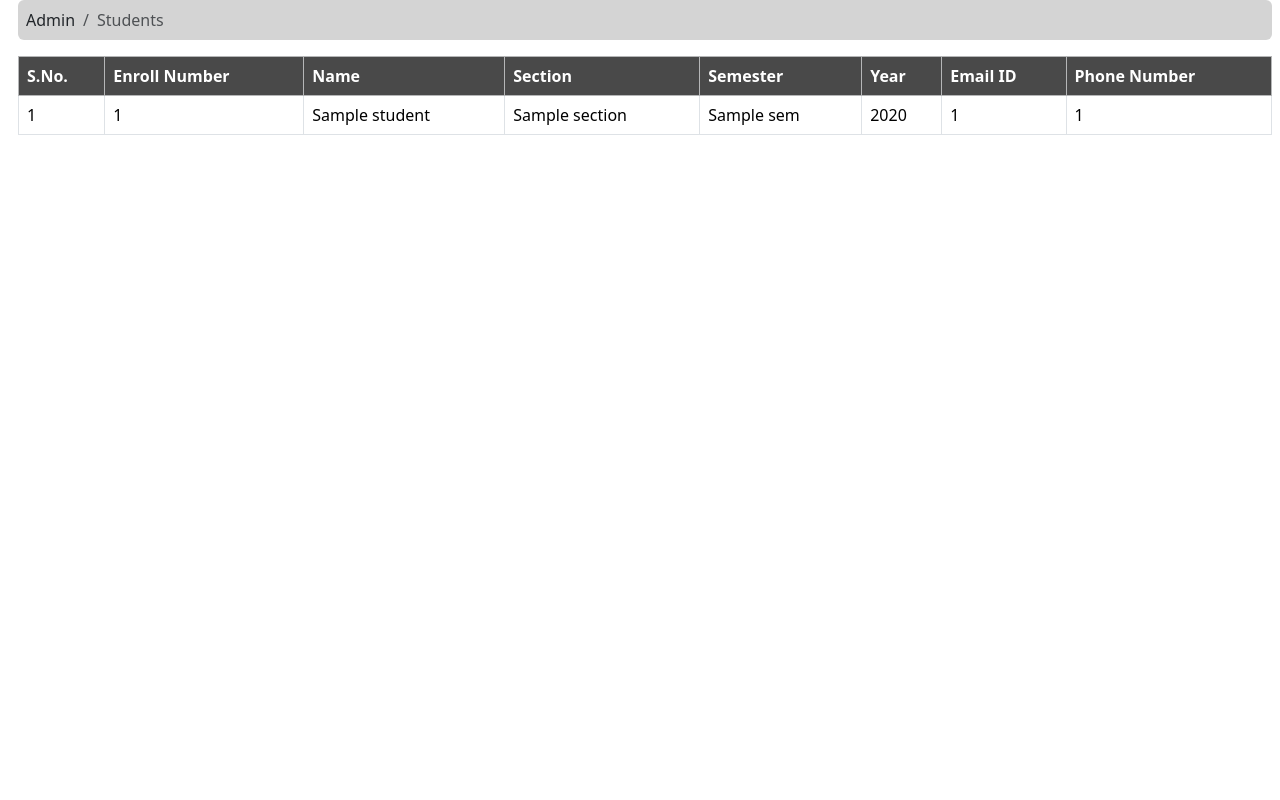
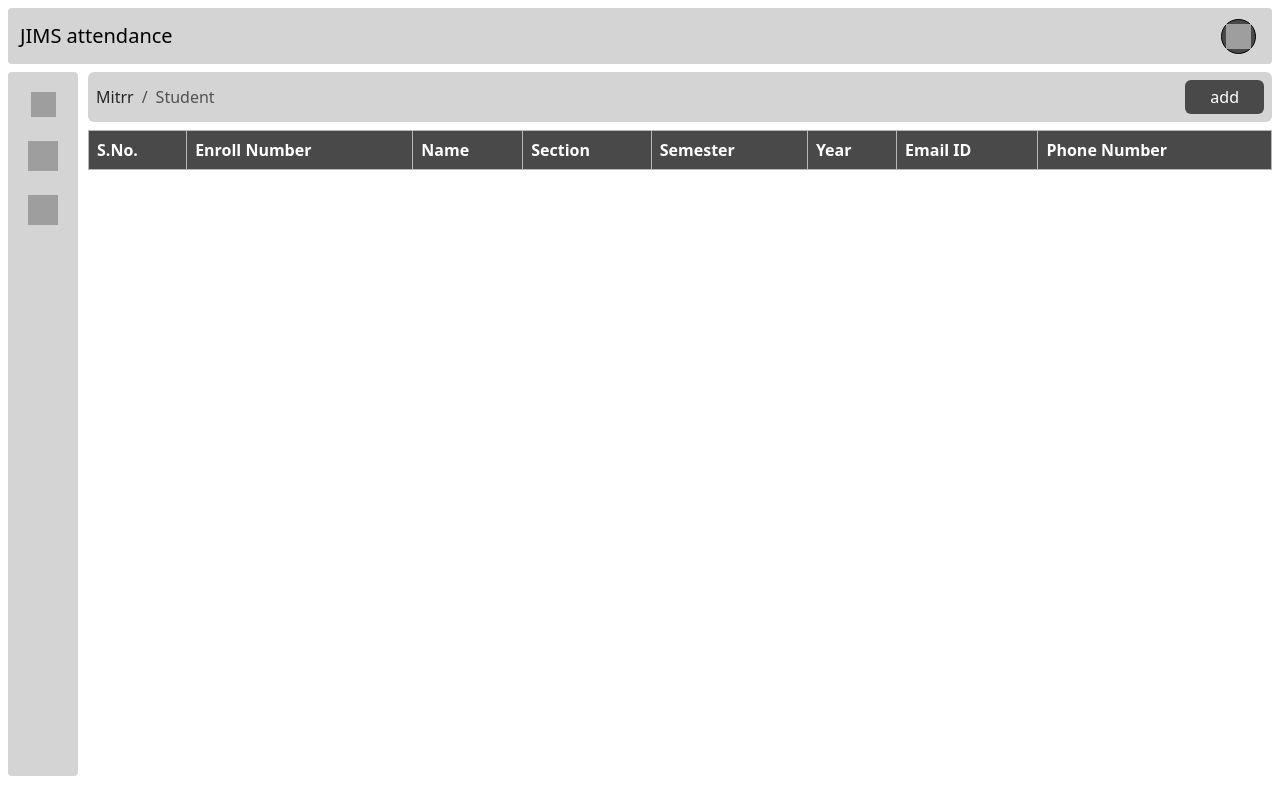
Before and after one commit to satyaakant/ERP, a Django app: template templates/mitrr/student.html in a window 1280 px wide. Run offline with Django 5.2, Linux system fonts and the light colour scheme; the template is opened without the code that fills it: most values are stand-ins (such as "Sample title", 1, 10 or a date in 2020); lists and menus that the app fills with data are empty; some libraries are stand-ins or nearby versions; grey boxes are pictures that could not be loaded.

Commit message:
mitrr pov created

```diff
--- a/mitrr/urls.py
+++ b/mitrr/urls.py
@@ -2,5 +2,8 @@ from django.urls import path
 from . import views
 
 urlpatterns = [
-    path('', views.login, name='login')
+    path("", views.login, name="login"),
+    path("dashboard/", views.dashboard, name="dashboard"),
+    path("teacher/", views.teacher, name="teacher"),
+    path("student/", views.student, name="student"),
 ]
--- a/student/urls.py
+++ b/student/urls.py
@@ -1,7 +1,7 @@
-from django.contrib import admin
 from django.urls import path
 from . import views
 
 urlpatterns = [
     path("", views.login, name="login"),
+    path("dashboard/", views.dashboard, name="dashboard"),
 ]
--- a/student/views.py
+++ b/student/views.py
@@ -4,4 +4,7 @@ from django.http import HttpResponse
 
 # Create your views here.
 def login(requests):
-    return HttpResponse("Any student of HTML Here")
+    return HttpResponse("login student")
+
+def dashboard(requests):
+    return HttpResponse("dashboard student")
--- a/teacher/urls.py
+++ b/teacher/urls.py
@@ -2,5 +2,5 @@ from django.urls import path
 from . import views
 
 urlpatterns = [
-    path('', views.login, name='login')
+    path("", views.login, name="login")
 ]
--- a/templates/mitrr/components/footer.html
+++ b/templates/mitrr/components/footer.html
@@ -1,12 +1,12 @@
 <nav class="navbar mx-2 rounded-2" style="background-color: var(--secondary);">
     <div class="d-flex align-items-center justify-content-around w-100">
-        <a href="{% url 'dashboard-adminn' %}" class="nav-link text-light mt-2 text-center">
+        <a href="{% url 'dashboard' %}" class="nav-link text-light mt-2 text-center">
             <img width="25" height="25" src="https://img.icons8.com/ios/30/home--v1.png" alt="home"/>
         </a>
-        <a href="{% url 'teacher-adminn' %}"  id="teacher-link" class="nav-link text-light mt-2 text-center">
+        <a href="{% url 'teacher' %}"  id="teacher-link" class="nav-link text-light mt-2 text-center">
             <img width="30" height="30" src="https://img.icons8.com/?size=100&id=38HJBFwphJ3I&format=png&color=000000" alt="teacher"/>
         </a>
-        <a href="{% url 'student-adminn' %}"  id="student-link" class="nav-link text-light mt-2 text-center">
+        <a href="{% url 'student' %}"  id="student-link" class="nav-link text-light mt-2 text-center">
             <img width="30" height="30" src="https://img.icons8.com/?size=100&id=38833&format=png&color=000000" alt="student"/>
         </a>
     </div>
--- a/templates/mitrr/components/sidebar.html
+++ b/templates/mitrr/components/sidebar.html
@@ -1,12 +1,12 @@
 <div class="d-flex">
     <nav class="nav flex-column p-1 rounded-1" style="background-color: var(--secondary); color: white; height: 88vh;">
-        <a href="{% url 'dashboard-adminn' %}" class="nav-link text-light mt-2 text-center">
+        <a href="{% url 'dashboard' %}" class="nav-link text-light mt-2 text-center">
             <img width="25" height="25" src="https://img.icons8.com/ios/30/home--v1.png" alt="home"/>
         </a>
-        <a href="{% url 'teacher-adminn' %}"  id="teacher-link" class="nav-link text-light mt-2 text-center">
+        <a href="{% url 'teacher' %}"  id="teacher-link" class="nav-link text-light mt-2 text-center">
             <img width="30" height="30" src="https://img.icons8.com/?size=100&id=38HJBFwphJ3I&format=png&color=000000" alt="teacher"/>
         </a>
-        <a href="{% url 'student-adminn' %}"  id="student-link" class="nav-link text-light mt-2 text-center">
+        <a href="{% url 'student' %}"  id="student-link" class="nav-link text-light mt-2 text-center">
             <img width="30" height="30" src="https://img.icons8.com/?size=100&id=38833&format=png&color=000000" alt="student"/>
         </a>
     </nav>
--- a/templates/mitrr/student.html
+++ b/templates/mitrr/student.html
@@ -1,27 +1,73 @@
 <head>
-    <title>Student Admin</title>
+    <title>Student Mitrr</title>
 </head>
 {% extends 'base.html' %}
 
 <!-- css start -->
 {% block additional_css %}
+<link rel="stylesheet" href="https://cdn.jsdelivr.net/npm/choices.js/public/assets/styles/choices.min.css" />
+<style>
+    .btn-primary{
+        border: none;
+        color: white !important;
+        background-color: var(--primary) !important;
+    }
+    .popup {
+        display: none;
+        position: fixed;
+        z-index: 1;
+        left: 0;
+        top: 0;
+        width: 100%;
+        height: 100%;
+        overflow: auto;
+        background-color: rgb(0,0,0);
+        background-color: rgba(0,0,0,0.4);
+        justify-content: center;
+        align-items: center;
+    }
+    .popup-content {
+        display: none;
+        background-color: #fefefe;
+        padding: 10px;
+        border: 1px solid #888;
+        border-radius: 10px;
+        min-width: 50%;
+    }
+    @media screen and (max-width: 650px) {
+        .popup-content{
+            width: 90%;
+        }
+    }
+    .choices__inner{
+        border-radius: 4.5px !important;
+        height: 39px !important;
+        min-height: 0 !important;
+    }
+    .choices__list--multiple .choices__item{
+        background-color: var(--primary);
+    }
+</style>
 {% endblock %}
 
 <!-- html start -->
 {% block content %}
 
-{% include 'adminn/components/navbar.html' %}
-
+{% include 'mitrr/components/navbar.html' %}
 <main class="px-2">
     <div class="d-flex" style="gap: 10px;">
         <div class="d-none d-md-block">
-            {% include 'adminn/components/sidebar.html' %}
+            {% include 'mitrr/components/sidebar.html' %}
         </div>
         <sections class="w-100">
-            <ol class="breadcrumb p-2 rounded-2" style="background-color: var(--secondary);">
-                <li class="breadcrumb-item">Admin</li>
-                <li class="breadcrumb-item active" aria-current="page">Students</li>
-            </ol>
+            <div class="mb-2 p-2 rounded-2 d-flex align-items-center justify-content-between" style="background-color: var(--secondary);">
+                <ol class="breadcrumb mb-0">
+                    <li class="breadcrumb-item">Mitrr</li>
+                    <li class="breadcrumb-item active" aria-current="page">Student</li>
+                </ol>
+
+                <span class="px-4 py-1 btn" style="color: white; background-color: var(--primary);" onclick="openPopup()">add</span>
+            </div>
             <div class="table-responsive">
                 <table class="table table-bordered">
                     <thead class="table-secondary" style="white-space: nowrap; --bs-table-bg: var(--primary); --bs-table-color: white;">
@@ -37,7 +83,7 @@
                         </tr>
                     </thead>
                     <tbody>
-                        {% for student in students %}
+                        <!-- {% for student in students %}
                         <tr>
                             <td>{{ student.id }}</td>
                             <td>{{ student.enroll_number }}</td>
@@ -48,7 +94,7 @@
                             <td>{{ student.email_id }}</td>
                             <td>{{ student.phone_number }}</td>
                         </tr>
-                        {% endfor %}
+                        {% endfor %} -->
                     </tbody>
                 </table>
             </div>
@@ -56,11 +102,104 @@
     </div>
 </main>
 <footer class="w-100 p-0 d-block d-md-none" style="position: absolute; bottom: 10px; left: 0;">
-    {% include 'adminn/components/footer.html' %}
+    {% include 'mitrr/components/footer.html' %}
 </footer>
+
+<!-- popups -->
+<div class="popup">
+    <div class="popup-content">
+        <div class="d-flex align-items-start justify-content-between mb-2" style="font-size: 1.5rem;">
+            <h2 class="m-0">Add Teacher</h2>
+            <span class="close" onclick="closePopup('popup','popup-content')" style="cursor: pointer; transform: translateY(-10px);">&times;</span>
+        </div>
+        <form>
+            <div class="row">
+                <div class="mb-3 col-md-6">
+                    <label for="name" class="form-label">Name</label>
+                    <input type="text" class="form-control" id="name" required>
+                </div>
+                <div class="mb-3 col-md-6">
+                    <label for="subject" class="form-label">Subjects</label>
+                    <select class="form-control" id="subject" multiple>
+                        <option value="subject1">Subject1</option>
+                        <option value="subject2">Subject2</option>
+                        <option value="subject3">Subject3</option>
+                    </select>
+                </div>
+            </div>
+            <div class="row">
+                <div class="mb-3 col-md-6">
+                    <label for="email" class="form-label">Email address</label>
+                    <input type="email" class="form-control" id="email" aria-describedby="emailHelp">
+                    <div id="emailHelp" class="form-text">We'll never share your email with anyone else.</div>
+                </div>
+                <div class="mb-3 col-md-6">
+                    <label for="phone_number" class="form-label">Phone Number</label>
+                    <input type="tel" class="form-control" id="phone_number">
+                </div>
+            </div>
+            <button type="submit" onclick="addStudent()" class="btn btn-primary w-100">Submit</span>
+        </form>
+    </div>
+</div>
 
 {% endblock %}
 
 <!-- js start -->
 {% block additional_js %}
+
+<script src="https://cdn.jsdelivr.net/npm/choices.js/public/assets/scripts/choices.min.js"></script>
+<script>
+    const element = document.getElementById('subject');
+    const choices = new Choices(element, {
+        removeItemButton: true,
+        placeholder: false,
+        placeholderValue: 'Select subjects',
+    });
+
+    function closePopup(pop,pcontent) {
+        document.querySelector(`.${pop}`).style.display = 'none';
+        document.querySelector(`.${pcontent}`).style.display = 'none';
+    }
+    function openPopup() {
+        document.querySelector('.popup').style.display = 'flex';
+        document.querySelector('.popup-content').style.display = 'block';
+    }
+    function addStudent() {
+        event.preventDefault()
+
+        const name = document.getElementById('name').value
+        const email = document.getElementById('email').value
+        const phone_number = document.getElementById('phone_number').value
+
+        const subjects=[]
+        element.addEventListener('change', function () {
+            const selectedValues = choices.getValue(true);
+            subjects = selectedValues
+        });
+        console.log(subjects)
+
+        const data = {
+            "name": name,
+            "subject": subjects,
+            "email": email,
+            "phone_number": phone_number
+        }
+        console.log(data)
+
+        // fetch('/add-teacher-adminn/', {
+        //     method: 'POST',
+        //     headers: {
+        //         'Content-Type': 'application/json'
+        //     },
+        //     body: JSON.stringify(data)
+        // })
+        // .then(response => {
+        //     console.log(response.json())
+        // })
+        // .then(data => {
+        //     console.log(data)
+        // })
+    }
+</script>
 {% endblock %}
```
Also changed, not shown: mitrr/views.py (+10 -1 lines), templates/mitrr/dashboard.html (+7 -7 lines), templates/mitrr/teacher.html (+9 -9 lines).
